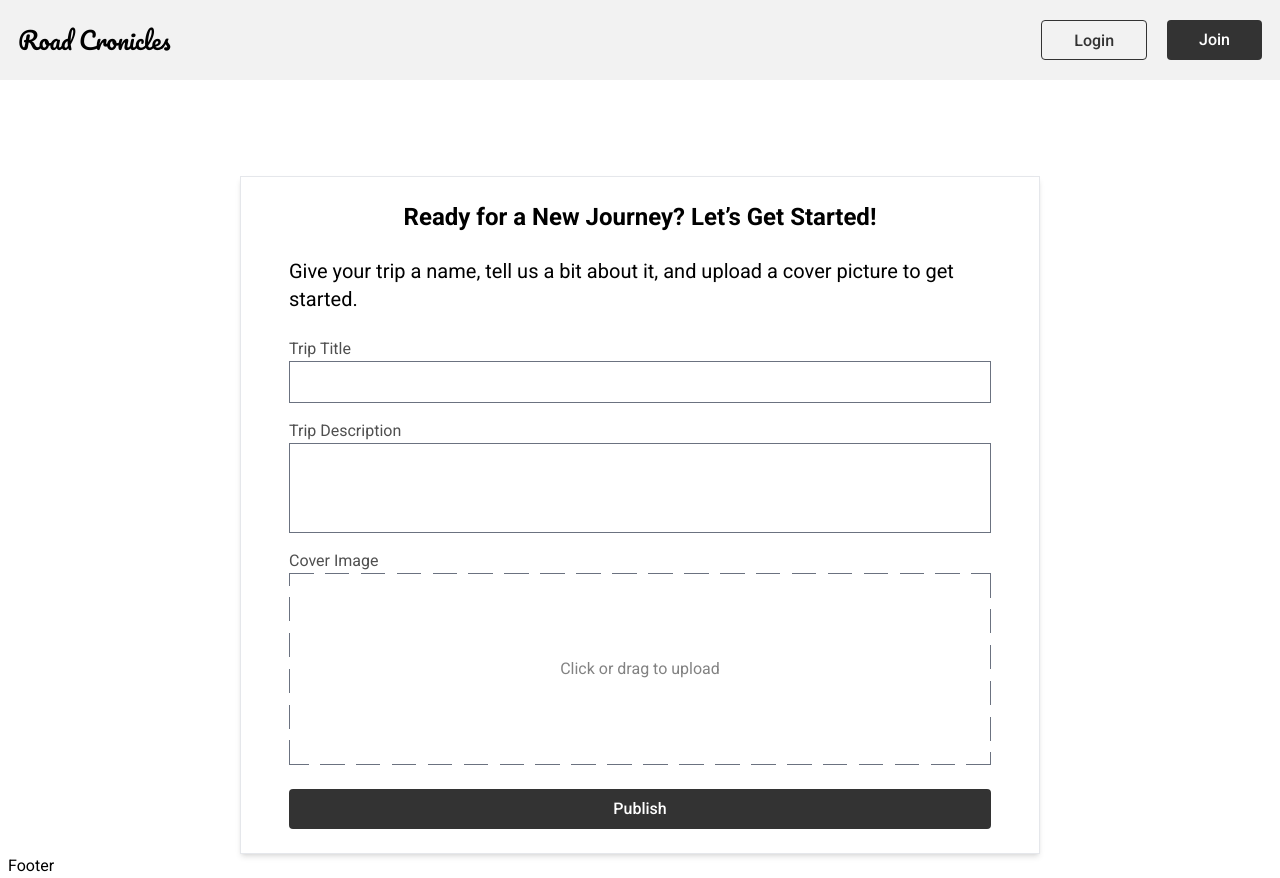
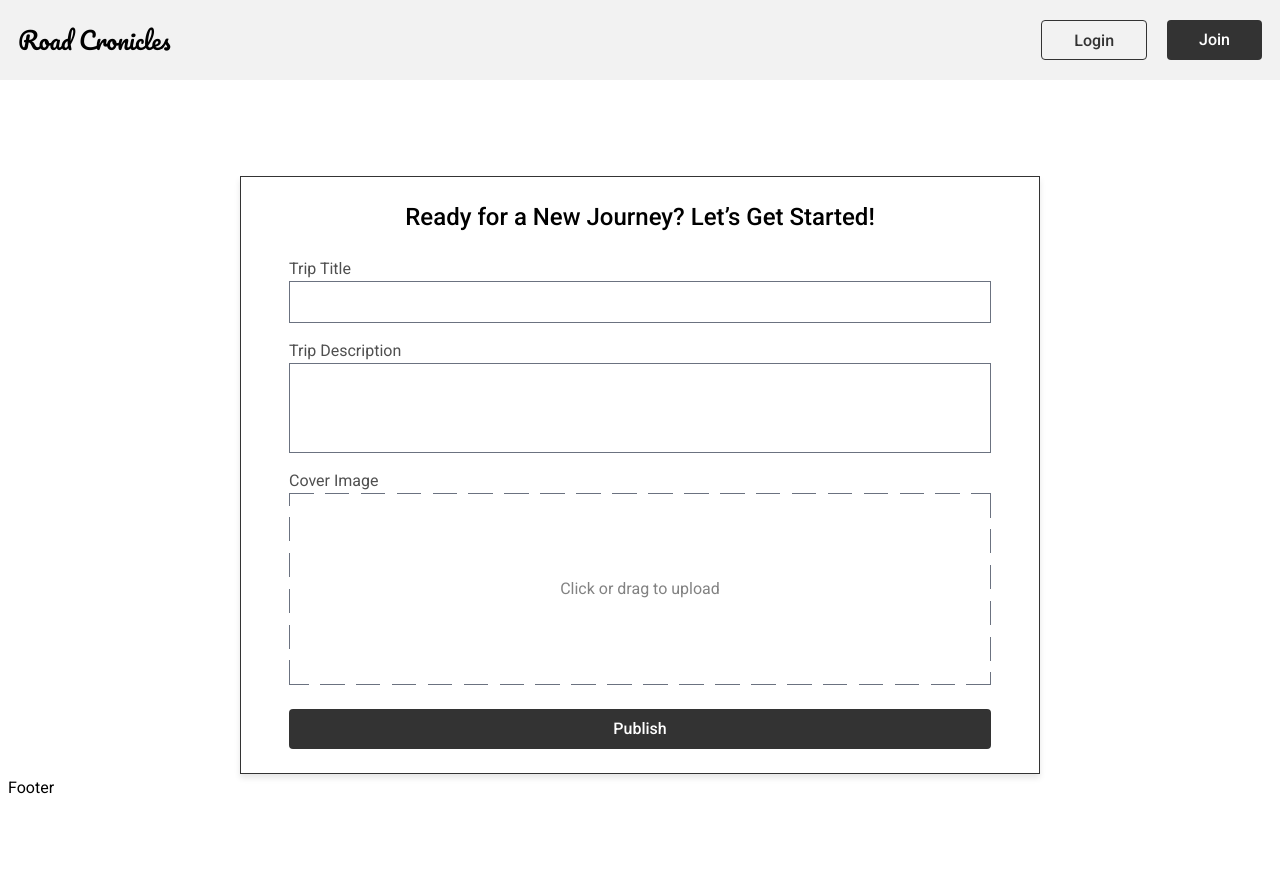
Before and after one commit to Griunvald/travel_app_client, a React (Vite) app in the folder client/: page /start-trip in a window 1280 px wide. After the commit the page ends 800 px from the top, so only its background shows below. Built offline with nearby package versions, Linux system fonts and the light colour scheme.

Commit message:
Change styles in StartTrip component

```diff
--- a/client/src/components/pages/StartTrip.jsx
+++ b/client/src/components/pages/StartTrip.jsx
@@ -61,9 +61,8 @@ function StartTrip() {
 };
 
     return (
-        <div className="w-full md:w-[800px] mx-auto border-x border-y shadow-md px-12 pt-6 pb-6 mt-24">
-            <h2 className="font-playfair-display font-bold text-2xl text-center mb-6">Ready for a New Journey? Let’s Get Started!</h2>
-        <h3 className="font-monserrat font-normal text-xl text-left mb-6">Give your trip a name, tell us a bit about it, and upload a cover picture to get started.</h3>
+        <div className="w-full md:w-[800px] mx-auto border border-primary shadow-soft px-12 pt-6 pb-6 mt-24">
+            <h2 className="font-medium text-2xl text-center mb-6">Ready for a New Journey? Let’s Get Started!</h2>
 
             <Form onSubmit={handleSubmit}>
 
```
